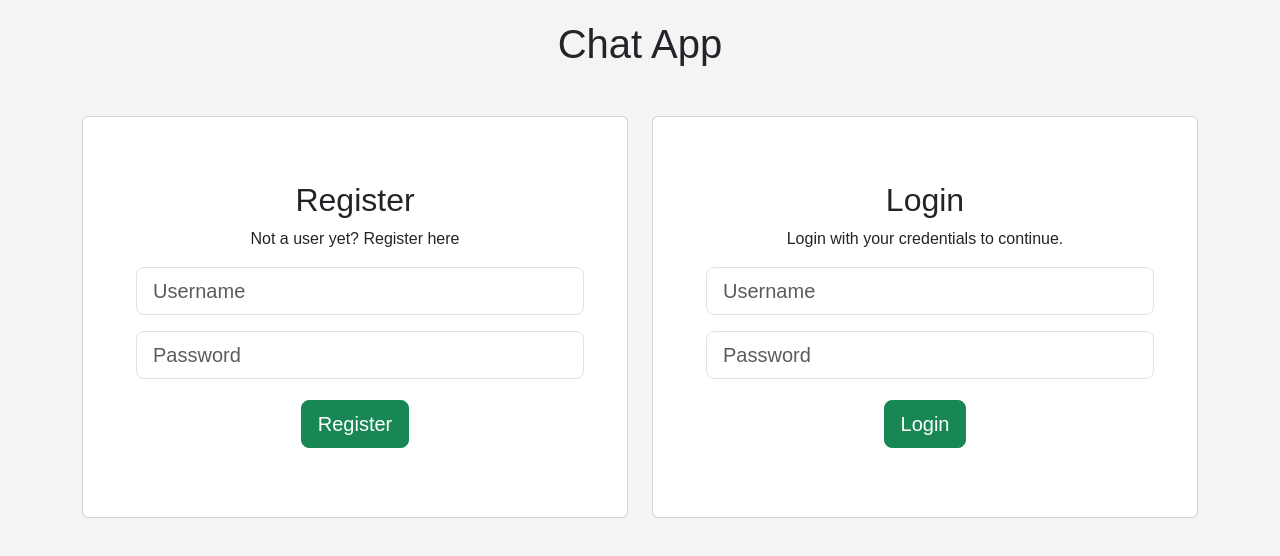
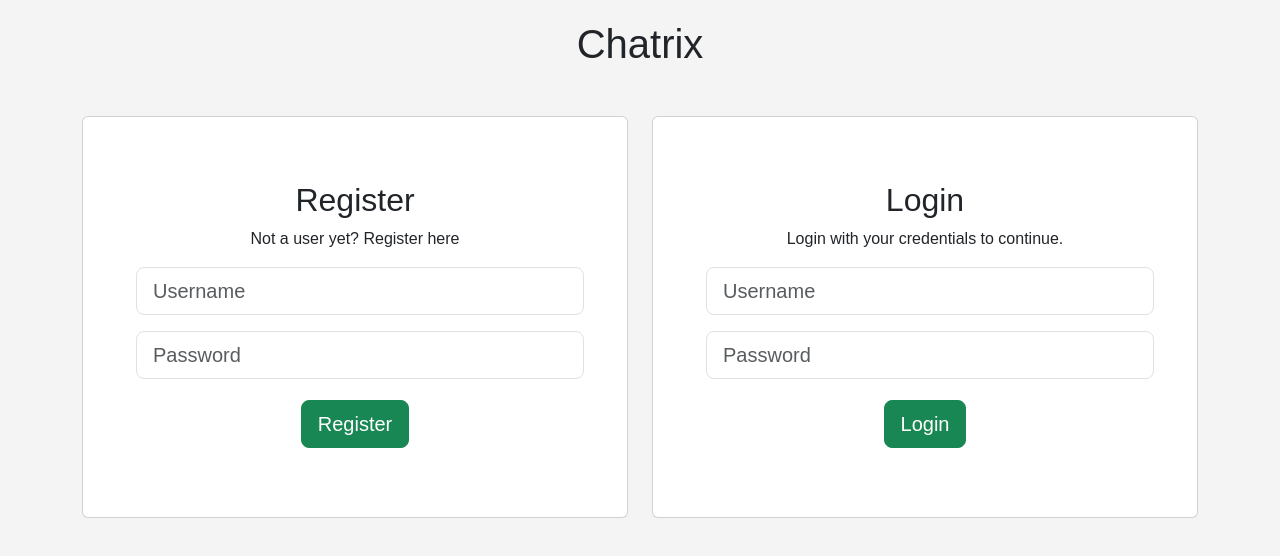
Before and after one commit to aatishjadhav/Chatrix, a React (Create React App) app: page / in a window 1280 px wide. Shown: the top 556 px of the page. Built offline with nearby package versions, Linux system fonts and the light colour scheme; no server answers.

Commit message:
updated app name

```diff
--- a/src/App.js
+++ b/src/App.js
@@ -10,7 +10,7 @@ const App = () => {
 
   return (
     <div className="app">
-      <h1>Chat App</h1>
+      <h1>Chatrix</h1>
       {!user ? (
         <div className="container mt-5 text-center">
           <div className="row">
```
